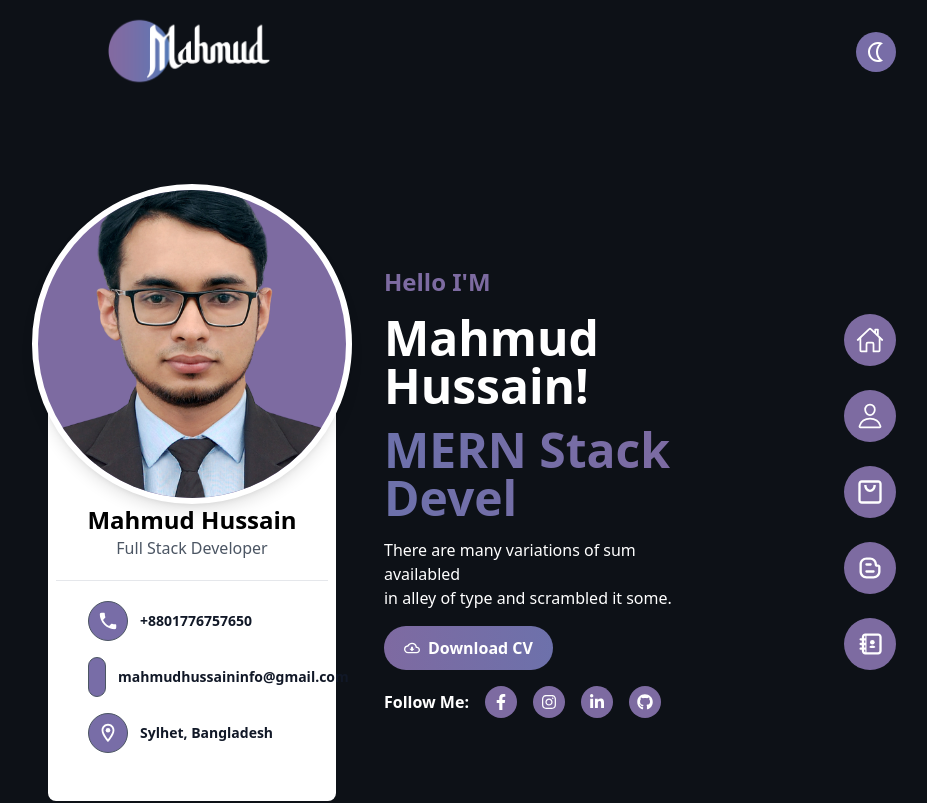
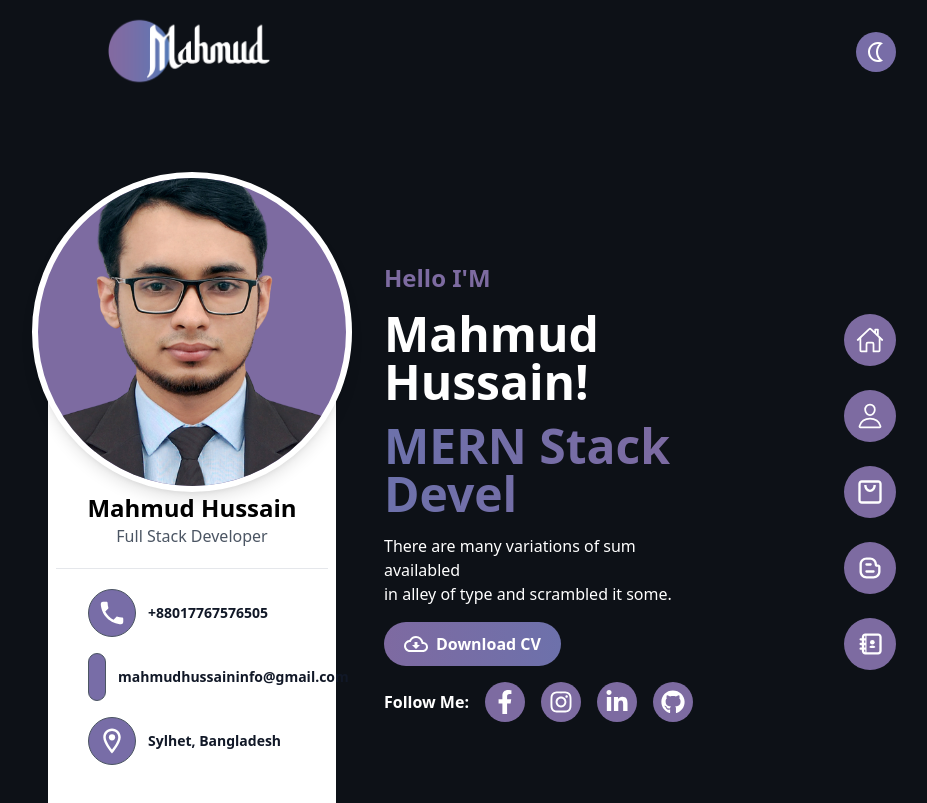
Before and after one commit to mahmudhussaininfo/portfolio-nextjs, a Next.js app: page / in a window 1280 px wide. Shown: the top 803 px of the page, without its empty margins (160-1087 px from the left). Built offline with nearby package versions, Linux system fonts and the light colour scheme.

Commit message:
icon size updated

```diff
--- a/app/components/Contact/ContactInformation.jsx
+++ b/app/components/Contact/ContactInformation.jsx
@@ -4,46 +4,46 @@ import Link from "next/link.js";
 
 const ContactInformation = ({ contact }) => {
   return (
-    <>
     <div
       className={`flex flex-col gap-4 mb-2 md:px-8 px-3 rounded-lg ${
         contact ? "gap-6" : ""
       }`}
     >
-        <div className={`flex items-center gap-3 `}>
+      {/* Phone */}
+      <div className="flex items-center gap-3">
         <MdLocalPhone
-            className={`bg-[#786da7] md:p-2 rounded-full border bottom-2 border-gray-600`}
+          className={`
+            bg-[#786da7]
+            p-1 md:p-2
+            rounded-full border border-gray-600
+            text-3xl md:text-5xl
+          `}
           color="white"
-            size={contact ? 50 : 40}
         />
         <span className="md:text-md text-sm font-semibold">
-            {contact && (
-              <>
-                <h2 className="md:text-xl font-bold mb-2">Call Me</h2>
-              </>
-            )}
-
-            <Link href="tel:+88017767576505">+8801776757650</Link>
+          {contact && <h2 className="md:text-xl font-bold mb-2">Call Me</h2>}
+          <Link href="tel:+88017767576505">+88017767576505</Link>
           <br />
           {contact && <Link href="tel:+8801623116507">+8801623116507</Link>}
         </span>
       </div>
+
+      {/* Email */}
       <div className="flex items-center gap-3">
         <LiaEnvelopeOpen
-            className="bg-[#786da7] md:p-2 rounded-full border bottom-2 border-gray-600"
+          className="
+            bg-[#786da7]
+            p-1 md:p-2
+            rounded-full border border-gray-600
+            text-3xl md:text-5xl
+          "
           color="white"
-            size={contact ? 50 : 40}
         />
         <span className="md:text-md text-sm font-semibold">
-            {contact && (
-              <>
-                <h2 className="md:text-xl font-bold mb-2">Email Me</h2>
-              </>
-            )}
+          {contact && <h2 className="md:text-xl font-bold mb-2">Email Me</h2>}
           <Link href="mailto:mahmudhussaininfo@gmail.com">
             mahmudhussaininfo@gmail.com
           </Link>
-
           <br />
           {contact && (
             <Link href="mailto:mahmudhussain504@gmail.com">
@@ -52,23 +52,24 @@ const ContactInformation = ({ contact }) => {
           )}
         </span>
       </div>
+
+      {/* Location */}
       <div className="flex items-center gap-3">
         <MdOutlineLocationOn
-            className="bg-[#786da7] md:p-2 rounded-full border bottom-2 border-gray-600"
+          className="
+            bg-[#786da7]
+            p-1 md:p-2
+            rounded-full border border-gray-600
+            text-3xl md:text-5xl
+          "
           color="white"
-            size={contact ? 50 : 40}
         />
         <span className="md:text-md text-sm font-semibold">
-            {contact && (
-              <>
-                <h2 className="md:text-xl font-bold mb-2">Location</h2>
-              </>
-            )}
+          {contact && <h2 className="md:text-xl font-bold mb-2">Location</h2>}
           <p>Sylhet, Bangladesh</p>
         </span>
       </div>
     </div>
-    </>
   );
 };
 
--- a/app/components/Home.jsx
+++ b/app/components/Home.jsx
@@ -69,7 +69,7 @@ const Home = () => {
               download
               className="btn-gradient flex items-center gap-2"
             >
-              <span>
+              <span className="text-xl md:text-2xl">
                 <MdOutlineCloudDownload />
               </span>
               <span>Download CV</span>
@@ -81,28 +81,28 @@ const Home = () => {
                 <a
                   href="https://www.facebook.com/mahmudhussainn"
                   target="_blank"
-                  className="social-icon"
+                  className="social-icon text-lg md:text-2xl"
                 >
                   <FaFacebookF />
                 </a>
                 <a
                   href="https://www.instagram.com/mahmudhussaindev"
                   target="_blank"
-                  className="social-icon"
+                  className="social-icon text-lg md:text-2xl"
                 >
                   <FaInstagram />
                 </a>
                 <a
                   href="https://www.linkedin.com/in/mahmudhussain76"
                   target="_blank"
-                  className="social-icon"
+                  className="social-icon text-lg md:text-2xl"
                 >
                   <FaLinkedinIn />
                 </a>
                 <a
                   href="https://github.com/mahmudhussaininfo"
                   target="_blank"
-                  className="social-icon"
+                  className="social-icon text-lg md:text-2xl"
                 >
                   <FaGithub />
                 </a>
```
Lines whose indentation alone changed are shown as unchanged.
